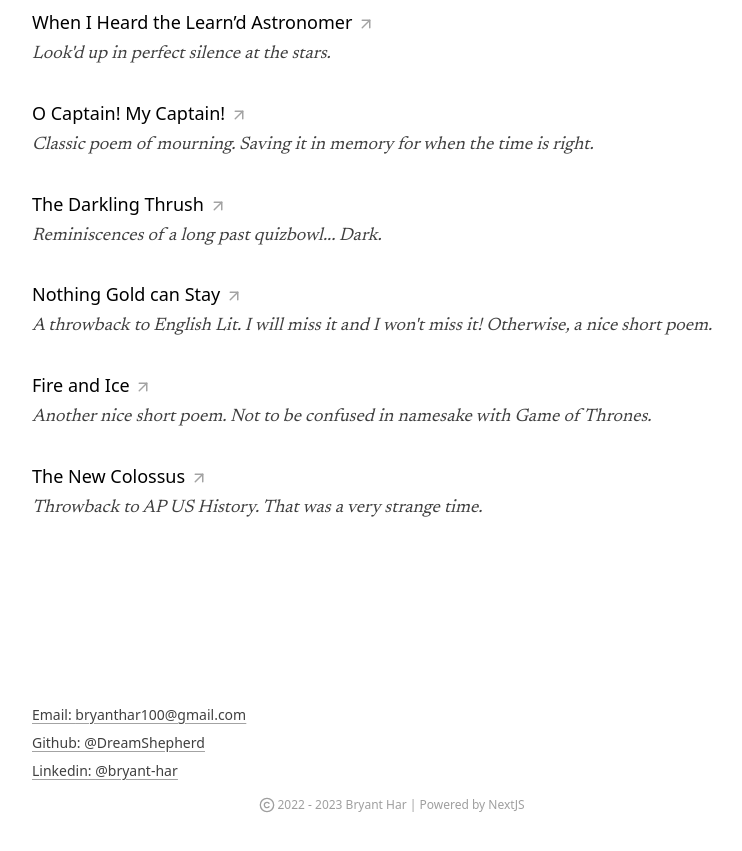
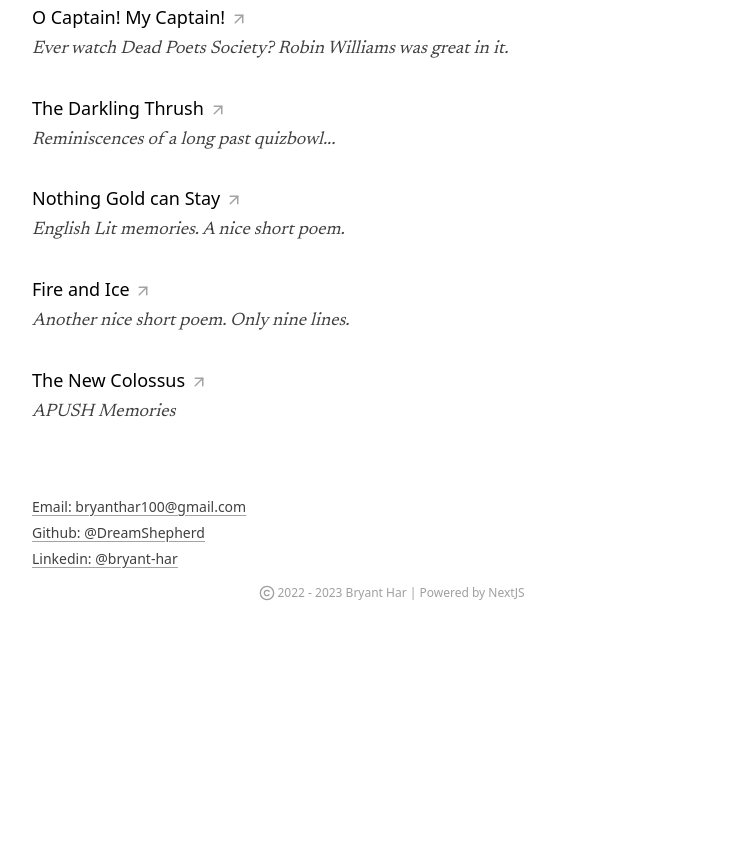
Before and after one commit to bryant-har/bryanthar.com, a Next.js app in the folder MatXi/: page /about/arts in a window 1280 px wide. Shown: the part 1620-2471 px from the top of the page, without its empty margins (248-990 px from the left). After the commit the page ends 2349 px from the top, so only its background shows below. Built offline with nearby package versions, Linux system fonts and the light colour scheme.

Commit message:
Fix yaml stuff

```diff
--- a/MatXi/src/pages/about/arts/arts.yaml
+++ b/MatXi/src/pages/about/arts/arts.yaml
@@ -26,22 +26,22 @@ poems:
     from: Walt Whitman
     link: https://www.poetryfoundation.org/poems/45479/when-i-heard-the-learnd-astronomer
   - title:  O Captain! My Captain!
-    summary: Classic poem of mourning. Saving it in memory for when the time is right.
+    summary: Ever watch Dead Poets Society? Robin Williams was great in it.
     link: https://www.poetryfoundation.org/poems/45474/o-captain-my-captain
     from: Walt Whitman
   - title: The Darkling Thrush
-    summary: Reminiscences of a long past quizbowl... Dark.
+    summary: Reminiscences of a long past quizbowl...
     from: Thomas Hardy
     link: https://www.poetryfoundation.org/poems/44325/the-darkling-thrush
   - title: Nothing Gold can Stay
-    summary: A throwback to English Lit. I will miss it and I won't miss it! Otherwise, a nice short poem.
+    summary: English Lit memories. A nice short poem.
     from: Robert Frost
     link: https://www.poetryfoundation.org/poems/148652/nothing-gold-can-stay-5c095cc5ab679
   - title: Fire and Ice
-    summary: Another nice short poem. Not to be confused in namesake with Game of Thrones.
+    summary: Another nice short poem. Only nine lines.
     from: Robert Frost
     link: https://www.poetryfoundation.org/poems/44263/fire-and-ice
   - title: The New Colossus
-    summary: Throwback to AP US History. That was a very strange time.
+    summary: APUSH Memories
     from: Emma Lazarus
     link: https://www.poetryfoundation.org/poems/46550/the-new-colossus
--- a/MatXi/src/pages/about/arts/index.js
+++ b/MatXi/src/pages/about/arts/index.js
@@ -5,7 +5,7 @@ Arts.getLayout = layout
 
 
 export default function Arts() {
-  return <div className="py-12">
+  return <div className="pt-12">
     <section className="pb-12 layout text-lg">
       <h1 className="heading">Music and Writings</h1>
       <p>
@@ -38,11 +38,11 @@ export default function Arts() {
         </div>
       </section>
     </div >
-    <section id="sheets" className="py-16 layout">
+    <section id="sheets" className="py-12 layout">
       <h1 className="heading">Sheets</h1>
       <LinkList data={data.scores}></LinkList>
     </section>
-    <section id="poems" className="py-16 layout">
+    <section id="poems" className="layout">
       <h1 className="heading">Poetry</h1>
       <LinkList data={data.poems}></LinkList>
     </section>
--- a/MatXi/src/static/Layout.js
+++ b/MatXi/src/static/Layout.js
@@ -20,7 +20,7 @@ const layout = ((page, key) => (
       </motion.div>
     </AnimatePresence>
     <section className='layout'>
-      <ul className='text-sm mt-16 space-y-2'>
+      <ul className='text-sm font-light mt-16 space-y-1.5'>
         <li className='link'>Email: <a href='mailto:bryanhar100@gmail.com'>bryanthar100@gmail.com</a></li>
         <li className='link'>Github: <a href='https://github.com/dreamShepherd'>@DreamShepherd</a></li>
         <li className='link'>Linkedin: <a href='https://www.linkedin.com/in/bryant-har-a260ab186/'>@bryant-har</a></li>
--- a/MatXi/src/static/LinkList.tsx
+++ b/MatXi/src/static/LinkList.tsx
@@ -4,7 +4,7 @@ import { ArrowUpRight } from 'lucide-react';
 type ListItem = {
   title: string;
   summary: string;
-  subtitle: string
+  date: string
   link: string;
 };
 
@@ -27,7 +27,7 @@ export default function LinkList({ data }: { data: ListItem[] }) {
             <ArrowUpRight size={18} className="inline text-neutral-400" />
           </div>
           <div className="sm:ml-auto mb-0.5 text-neutral-500">
-            {item.subtitle}
+            {item.date}
           </div>
         </div>
         <div className="text-lg leading-snug font-serif italic">
```
Also changed, not shown: MatXi/src/pages/about/resume/resume.yaml (+14 -0 lines).
